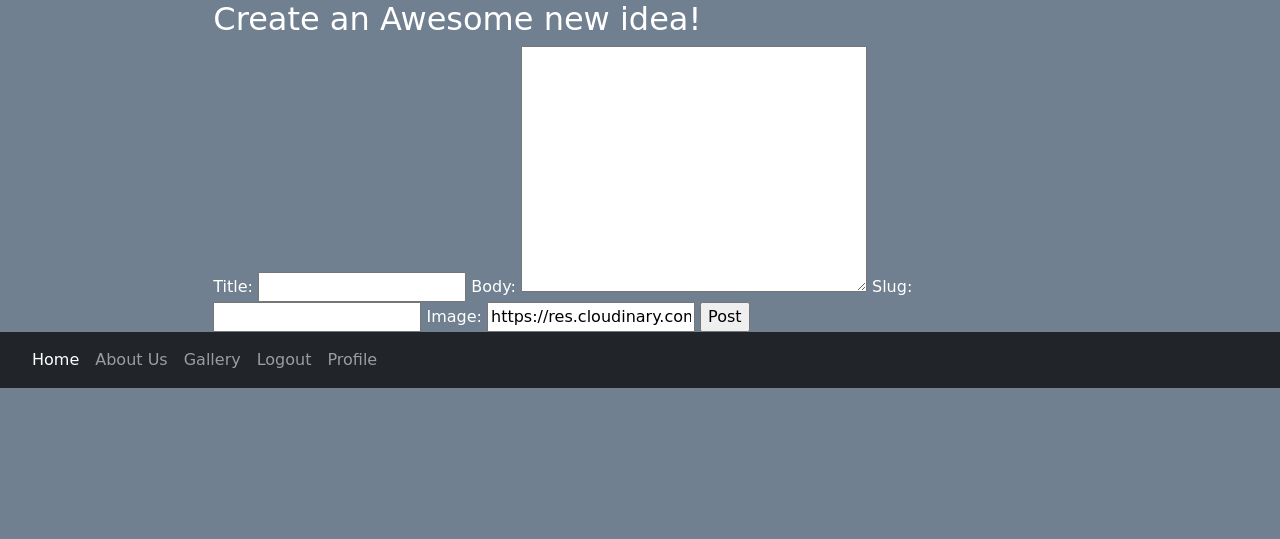
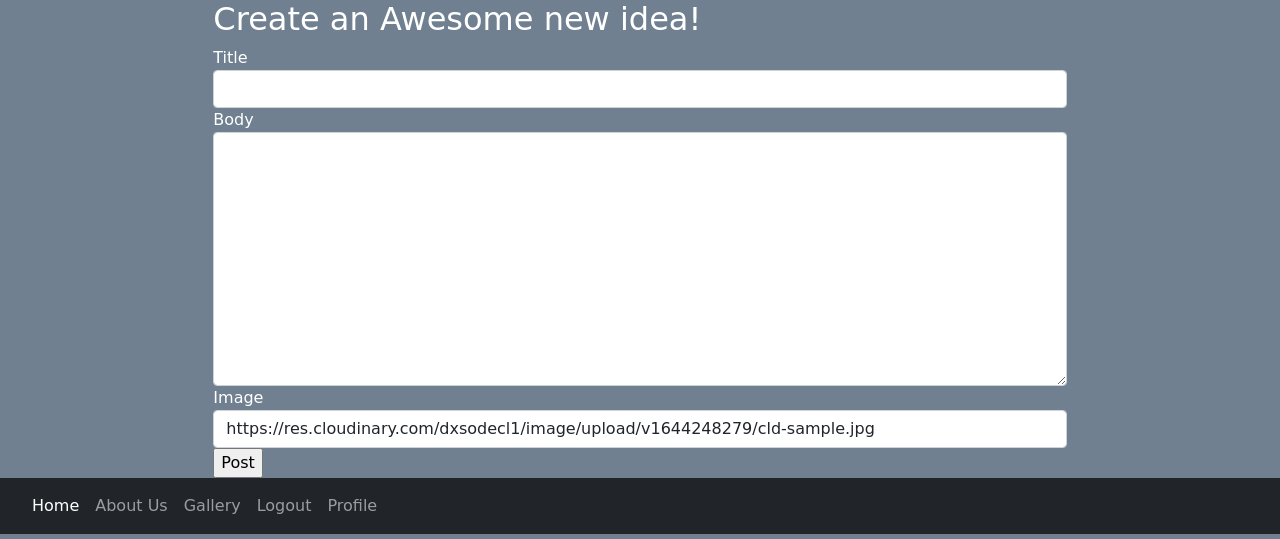
Before and after one commit to Olivertrain1221/body_beauty, a Django app: page /tattooblog/create/ in a window 1280 px wide. Shown: the part 86-625 px from the top of the page. Run offline with Django 4.2, Linux system fonts and the light colour scheme; the visitor is signed in with stand-in values (Sample User, id 1); some libraries are stand-ins or nearby versions.

Commit message:
Add cripsy forms and styling for pages

```diff
--- a/tattooblog/forms.py
+++ b/tattooblog/forms.py
@@ -4,4 +4,4 @@ from . import models
 class CreatePost(forms.ModelForm):
     class Meta:
         model = models.TattooPost
-        fields = ['title', 'body', 'slug', 'image']
+        fields = ['title', 'body', 'image']
--- a/tattooblog/templates/tattooblog/tattoo_gallery.html
+++ b/tattooblog/templates/tattooblog/tattoo_gallery.html
@@ -15,8 +15,8 @@
         <div class="card">
             <div class="card-img-top" alt="User posts">{% cloudinary tattoopost.image %}</div>
             <div class="card-body">
-                <a class="card-text " href="{% url 'tattooposts:post_detail' slug=tattoopost.slug %}">{{
-                    tattoopost.title }}</a>
+                <a class="card-text " href="{% url 'tattooposts:post_detail' slug=tattoopost.slug %}">
+                    {{ tattoopost.title }}</a>
                 <a class="card-text" href="#">{{ tattoopost.info|truncatechars:20 }}</a>
             </div>
         </div>
--- a/tattooblog/templates/tattooblog/tattoo_post_create.html
+++ b/tattooblog/templates/tattooblog/tattoo_post_create.html
@@ -1,4 +1,5 @@
 {% extends 'base.html' %}
+{% load crispy_forms_tags %}
 {% load cloudinary %}
 
 {% block content %}
@@ -6,7 +7,7 @@
     <h2>Create an Awesome new idea!</h2>
     <form class="post-form" action="{% url 'tattooposts:create' %}" enctype="multipart/form-data" method="post">
         {% csrf_token %}
-        {{form}}
+        {{ form|crispy }}
         <input type="submit" value="Post">
     </form>
 </div>
```
Also changed, not shown: tattooblog/migrations/0010_auto_20220329_2211.py (added), tattooblog/migrations/0011_rename_slug_category_tattoopost_slug.py (added), tattooblog/migrations/0012_alter_tattoopost_slug.py (added), tattooblog/migrations/0013_alter_tattoopost_slug.py (added).
